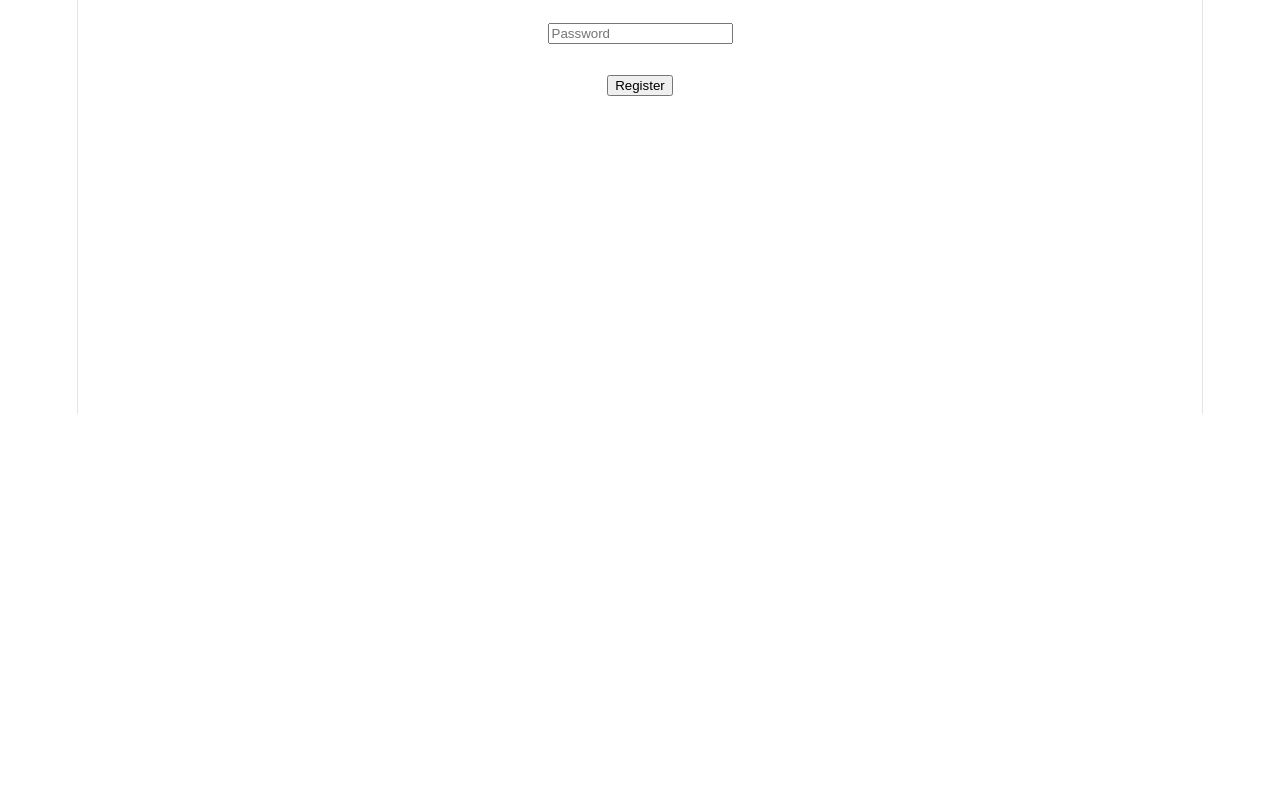
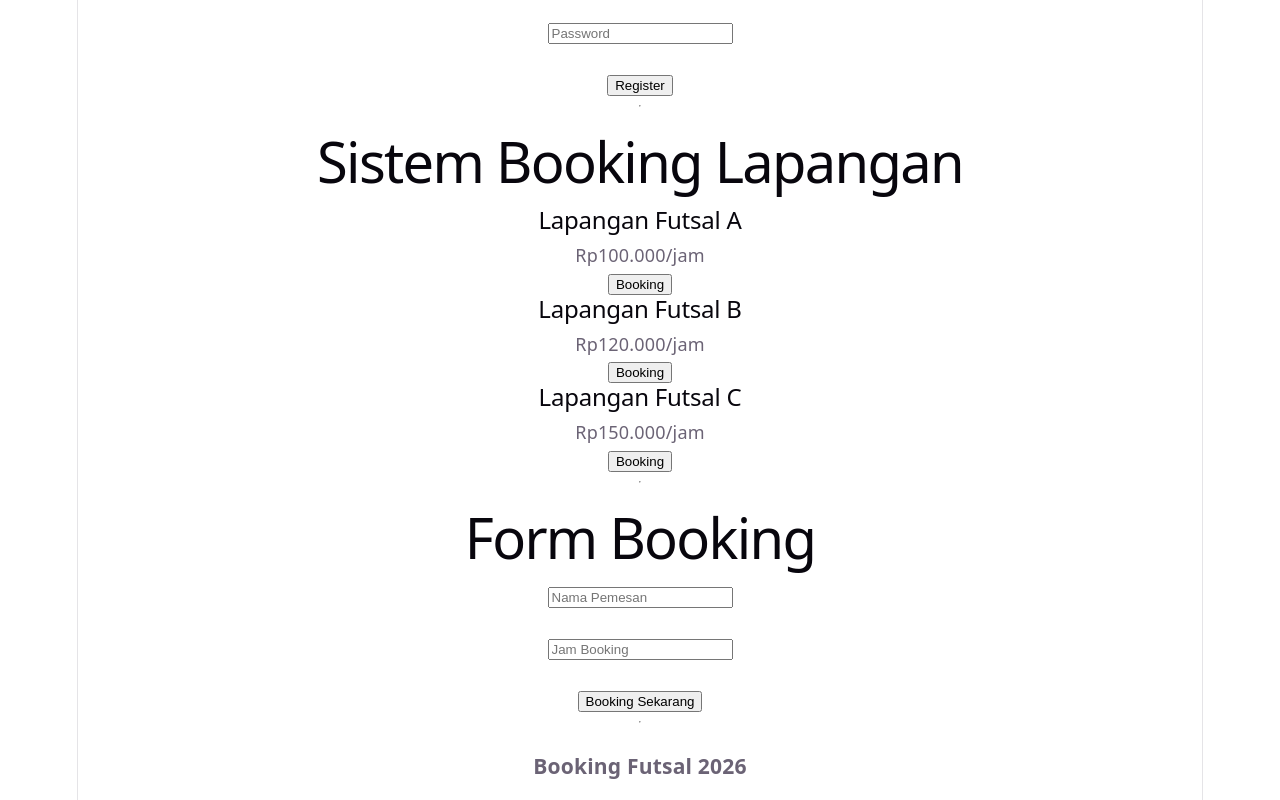
Before and after one commit to DintaFrida/fullstack_project, a React app: page / in a window 1280 px wide. Shown: the part 386-1186 px from the top of the page. Before the commit the page ends 800 px from the top, so only its background shows below. Built offline with nearby package versions, Linux system fonts and the light colour scheme; the HTML template or start-up script is replaced by a standard one.

Commit message:
booking form dan state management selesai

```diff
--- a/src/App.jsx
+++ b/src/App.jsx
@@ -1,10 +1,16 @@
-import Navbar from "./components/Navbar/Navbar"
+import Navbar from "./components/Navbar/Navbar";
 
-import Login from "./pages/Login/Login"
+import Login from "./pages/Login/Login";
+import Register from "./pages/Register/Register";
 
-import Register from "./pages/Register/Register"
+import CardLapangan from "./components/LapanganCard/CardLapangan";
+import BookingForm from "./components/BookingForm/BookingForm";
 
-function App(){
+import Footer from "./components/Footer/Footer";
+
+import lapangan from "./utils/lapangan";
+
+function App() {
 
 return(
 
@@ -18,10 +24,36 @@ return(
 
 <Register/>
 
+<hr/>
+
+<h1>Sistem Booking Lapangan</h1>
+
+{
+
+lapangan.map((item)=>(
+
+<CardLapangan
+key={item.id}
+nama={item.nama}
+harga={item.harga}
+/>
+
+))
+
+}
+
+<hr/>
+
+<BookingForm/>
+
+<hr/>
+
+<Footer/>
+
 </>
 
 )
 
 }
 
-export default App
+export default App;
--- a/src/components/BookingForm/BookingForm.jsx
+++ b/src/components/BookingForm/BookingForm.jsx
@@ -1,15 +1,54 @@
-import JadwalCard from "../JadwalCard/JadwalCard"
+import {useState} from "react";
+
 function BookingForm(){
+
+const[nama,setNama]=useState("");
+const[jam,setJam]=useState("");
+
+function handleBooking(){
+
+alert(
+
+"Booking berhasil\n"+
+"Nama : "+nama+
+"\nJam : "+jam
+
+)
+
+}
+
 return(
-<>
-<JadwalCard
-lapangan="Lapangan A"
-tanggal="12 Juni"
-jam="10:00"
+
+<div>
+
+<h1>Form Booking</h1>
+
+<input
+type="text"
+placeholder="Nama Pemesan"
+value={nama}
+onChange={(e)=>setNama(e.target.value)}
 />
-<input placeholder="Tanggal"/>
-<button>Booking</button>
-</>
+
+<br/><br/>
+
+<input
+type="text"
+placeholder="Jam Booking"
+value={jam}
+onChange={(e)=>setJam(e.target.value)}
+/>
+
+<br/><br/>
+
+<button onClick={handleBooking}>
+Booking Sekarang
+</button>
+
+</div>
+
 )
+
 }
+
 export default BookingForm
--- /dev/null
+++ b/src/components/LapanganCard/CardLapangan.jsx
@@ -0,0 +1,21 @@
+function CardLapangan(props){
+
+return(
+
+<div>
+
+<h2>{props.nama}</h2>
+
+<p>{props.harga}</p>
+
+<button>
+Booking
+</button>
+
+</div>
+
+)
+
+}
+
+export default CardLapangan
--- /dev/null
+++ b/src/utils/lapangan.js
@@ -0,0 +1,23 @@
+const lapangan=[
+
+{
+id:1,
+nama:"Lapangan Futsal A",
+harga:"Rp100.000/jam"
+},
+
+{
+id:2,
+nama:"Lapangan Futsal B",
+harga:"Rp120.000/jam"
+},
+
+{
+id:3,
+nama:"Lapangan Futsal C",
+harga:"Rp150.000/jam"
+}
+
+]
+
+export default lapangan
```
